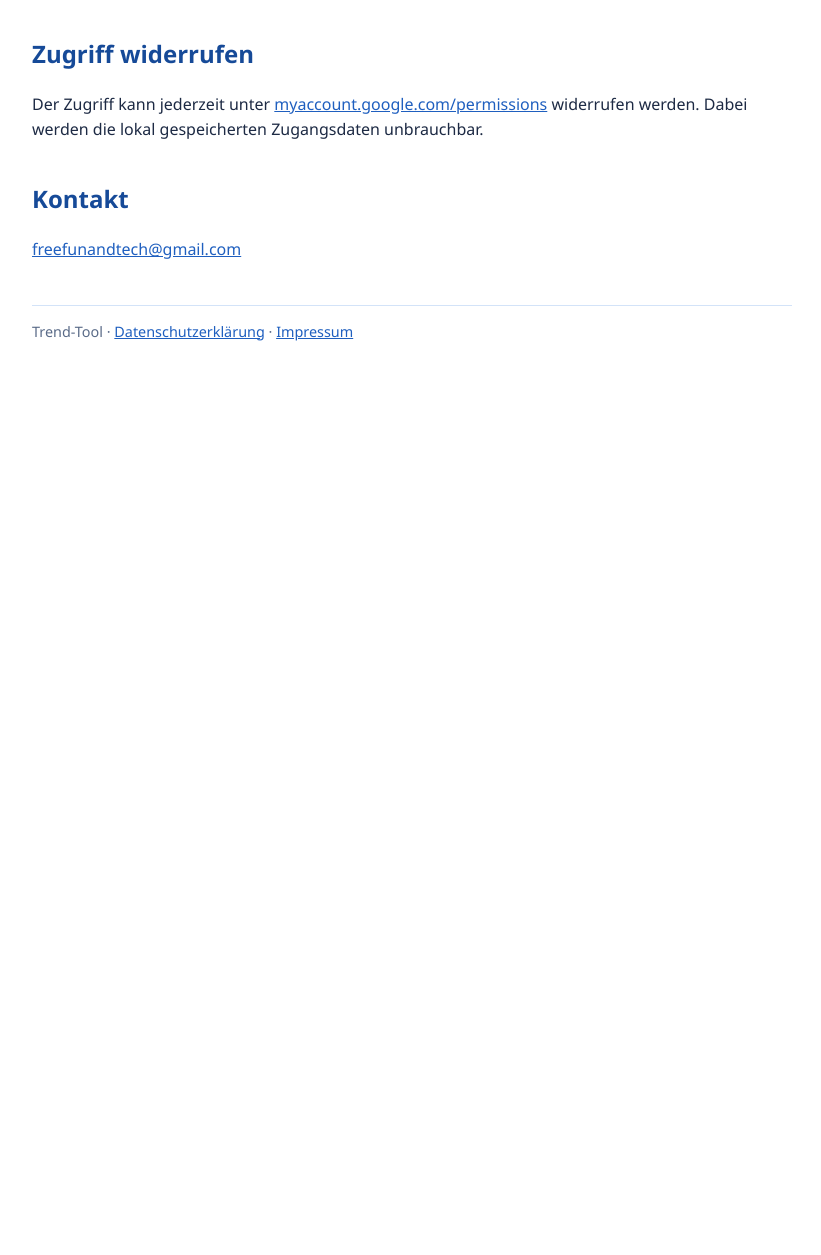
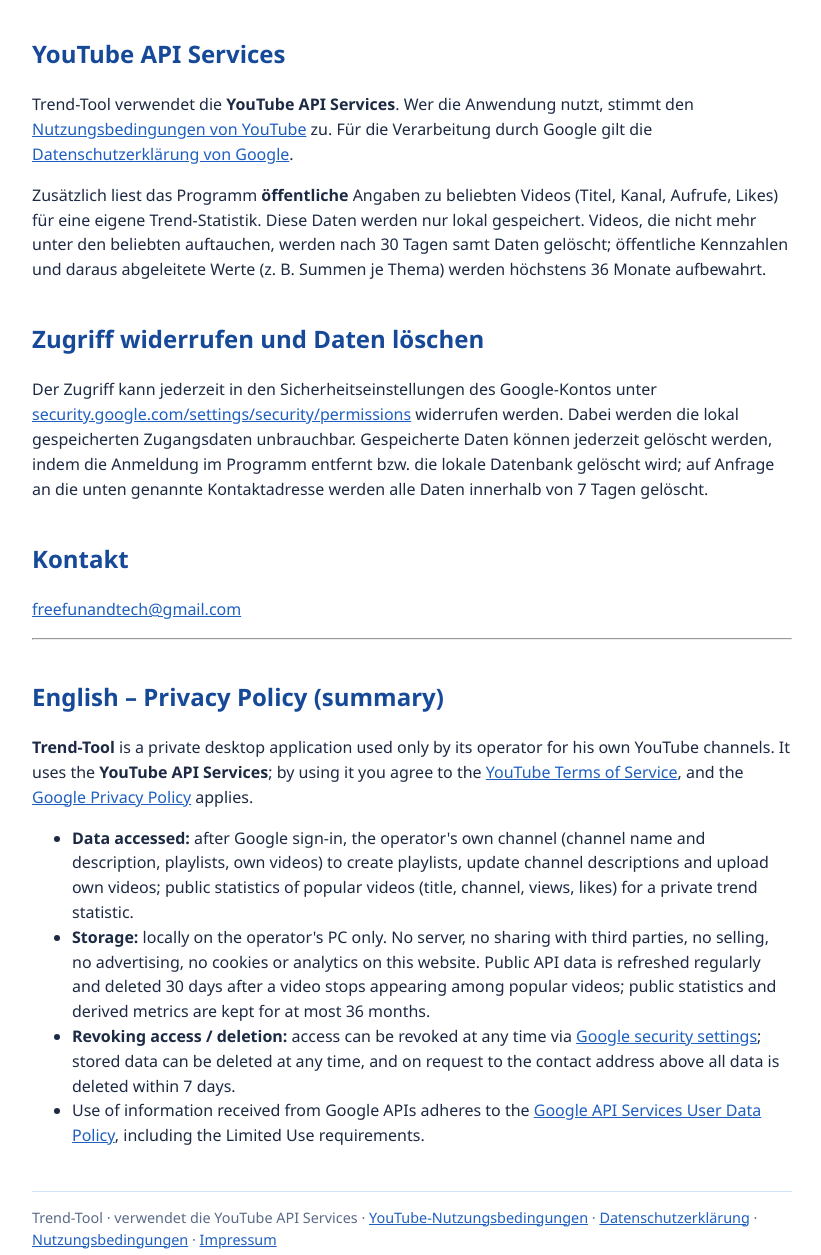
Before and after one commit to freefunandtech/freefunandtech.github.io, a plain HTML site: page datenschutz.html in a window 1280 px wide. Shown: the part 945-2200 px from the top of the page, without its empty margins (228-1049 px from the left). Before the commit the page ends 1328 px from the top, so only its background shows below. Drawn offline with Linux system fonts and the light colour scheme.

Commit message:
Add files via upload

```diff
--- a/datenschutz.html
+++ b/datenschutz.html
@@ -14,7 +14,7 @@ pre{white-space:pre-wrap;font-family:inherit}
 </style>
 </head>
 <body>
-<nav><a href="index.html">Trend-Tool</a><a href="datenschutz.html">Datenschutzerklärung</a><a href="impressum.html">Impressum</a></nav>
+<nav><a href="index.html">Trend-Tool</a><a href="datenschutz.html">Datenschutzerklärung</a><a href="nutzungsbedingungen.html">Nutzungsbedingungen</a><a href="impressum.html">Impressum</a></nav>
 <h1>Datenschutzerklärung</h1>
 <p>Diese Datenschutzerklärung gilt für die Anwendung <strong>Trend-Tool</strong> von freefunandtech Austria.</p>
 <h2>Wer die Anwendung nutzt</h2>
@@ -36,11 +36,43 @@ werden Playlists angelegt, Kanalbeschreibungen aktualisiert und eigene Videos ho
 einschließlich der Anforderungen zur eingeschränkten Nutzung (Limited Use). Es gelten außerdem die
 <a href="https://www.youtube.com/t/terms">Nutzungsbedingungen von YouTube</a> und die
 <a href="https://policies.google.com/privacy">Datenschutzerklärung von Google</a>.</p>
-<h2>Zugriff widerrufen</h2>
-<p>Der Zugriff kann jederzeit unter <a href="https://myaccount.google.com/permissions">myaccount.google.com/permissions</a>
-widerrufen werden. Dabei werden die lokal gespeicherten Zugangsdaten unbrauchbar.</p>
+<h2>YouTube API Services</h2>
+<p>Trend-Tool verwendet die <strong>YouTube API Services</strong>. Wer die Anwendung nutzt, stimmt den
+<a href="https://www.youtube.com/t/terms">Nutzungsbedingungen von YouTube</a> zu. Für die Verarbeitung durch Google
+gilt die <a href="https://policies.google.com/privacy">Datenschutzerklärung von Google</a>.</p>
+<p>Zusätzlich liest das Programm <strong>öffentliche</strong> Angaben zu beliebten Videos (Titel, Kanal, Aufrufe,
+Likes) für eine eigene Trend-Statistik. Diese Daten werden nur lokal gespeichert. Videos, die nicht mehr unter
+den beliebten auftauchen, werden nach 30 Tagen samt Daten gelöscht; öffentliche Kennzahlen und daraus abgeleitete
+Werte (z. B. Summen je Thema) werden höchstens 36 Monate aufbewahrt.</p>
+<h2>Zugriff widerrufen und Daten löschen</h2>
+<p>Der Zugriff kann jederzeit in den Sicherheitseinstellungen des Google-Kontos unter
+<a href="https://security.google.com/settings/security/permissions">security.google.com/settings/security/permissions</a>
+widerrufen werden. Dabei werden die lokal gespeicherten Zugangsdaten unbrauchbar. Gespeicherte Daten können
+jederzeit gelöscht werden, indem die Anmeldung im Programm entfernt bzw. die lokale Datenbank gelöscht wird; auf
+Anfrage an die unten genannte Kontaktadresse werden alle Daten innerhalb von 7 Tagen gelöscht.</p>
 <h2>Kontakt</h2>
 <p><a href="mailto:freefunandtech@gmail.com">freefunandtech@gmail.com</a></p>
-<footer>Trend-Tool · <a href="datenschutz.html">Datenschutzerklärung</a> · <a href="impressum.html">Impressum</a></footer>
+<hr>
+<h2>English – Privacy Policy (summary)</h2>
+<p><strong>Trend-Tool</strong> is a private desktop application used only by its operator for his own YouTube
+channels. It uses the <strong>YouTube API Services</strong>; by using it you agree to the
+<a href="https://www.youtube.com/t/terms">YouTube Terms of Service</a>, and the
+<a href="https://policies.google.com/privacy">Google Privacy Policy</a> applies.</p>
+<ul>
+<li><strong>Data accessed:</strong> after Google sign-in, the operator's own channel (channel name and
+description, playlists, own videos) to create playlists, update channel descriptions and upload own videos;
+public statistics of popular videos (title, channel, views, likes) for a private trend statistic.</li>
+<li><strong>Storage:</strong> locally on the operator's PC only. No server, no sharing with third parties, no
+selling, no advertising, no cookies or analytics on this website. Public API data is refreshed regularly and
+deleted 30 days after a video stops appearing among popular videos; public statistics and derived metrics are
+kept for at most 36 months.</li>
+<li><strong>Revoking access / deletion:</strong> access can be revoked at any time via
+<a href="https://security.google.com/settings/security/permissions">Google security settings</a>; stored data
+can be deleted at any time, and on request to the contact address above all data is deleted within 7 days.</li>
+<li>Use of information received from Google APIs adheres to the
+<a href="https://developers.google.com/terms/api-services-user-data-policy">Google API Services User Data
+Policy</a>, including the Limited Use requirements.</li>
+</ul>
+<footer>Trend-Tool · verwendet die YouTube API Services · <a href="https://www.youtube.com/t/terms">YouTube-Nutzungsbedingungen</a> · <a href="datenschutz.html">Datenschutzerklärung</a> · <a href="nutzungsbedingungen.html">Nutzungsbedingungen</a> · <a href="impressum.html">Impressum</a></footer>
 </body>
 </html>
```
Also changed, not shown: impressum.html (+2 -2 lines), index.html (+20 -5 lines), nutzungsbedingungen.html (added, +42 -0 lines).
